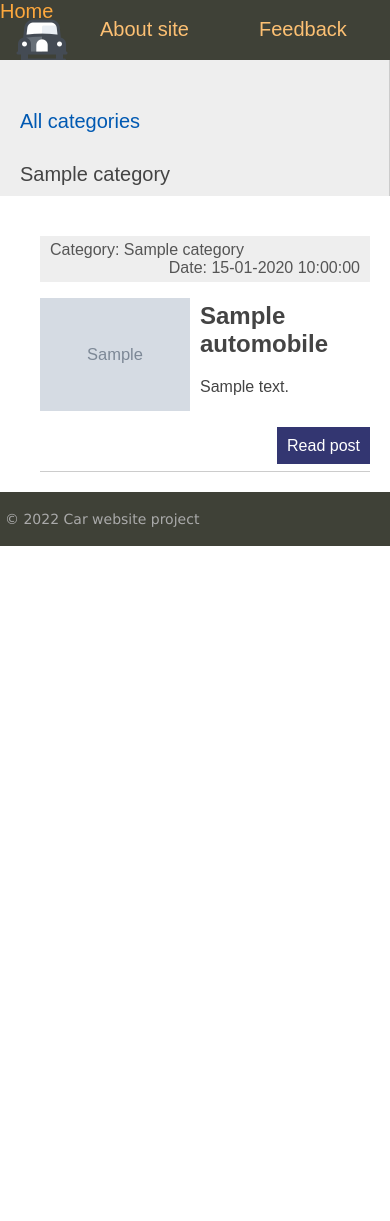
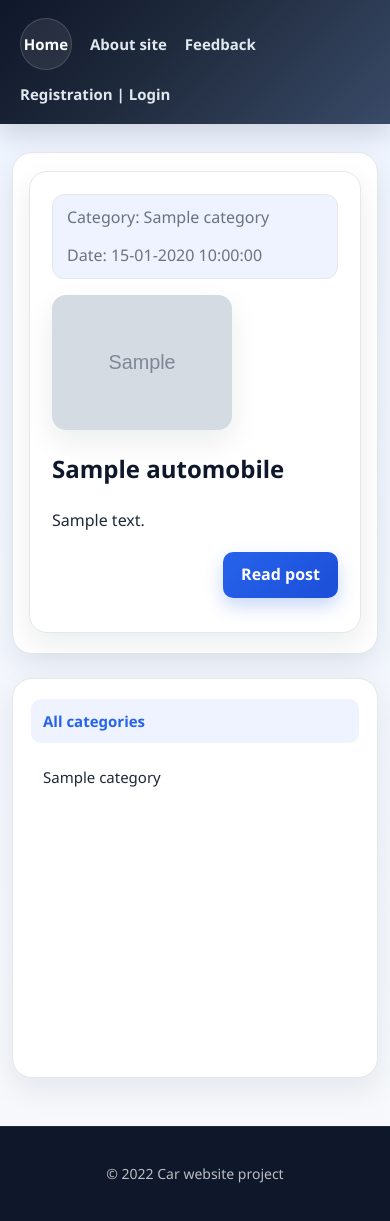
Before and after one commit to ArturIdrisov/about_cars, a Django app: page / in a window 390 px wide. Before the commit the page ends 546 px from the top, so only its background shows below. Run offline with Django 4.2, Linux system fonts and the light colour scheme; tables that the repository leaves empty hold one stand-in row (values such as "Sample post"); grey boxes marked "Sample" are stand-in pictures.

Commit message:
Modernize the about_cars site design with a cleaner UI/UX and responsive layout.

```diff
--- a/cars/automobile/static/automobile/css/style.css
+++ b/cars/automobile/static/automobile/css/style.css
@@ -1,392 +1,376 @@
+:root {
+    --bg: #f4f7fb;
+    --panel: #ffffff;
+    --panel-soft: #eef3ff;
+    --text: #1f2937;
+    --muted: #6b7280;
+    --primary: #0f172a;
+    --primary-2: #2563eb;
+    --accent: #f59e0b;
+    --border: #e5e7eb;
+    --shadow: 0 12px 30px rgba(15, 23, 42, 0.08);
+}
+
+* {
+    box-sizing: border-box;
+}
+
 html, body {
-	font-family: 'Arial';
     margin: 0;
     padding: 0;
-	height: 100%;
+    min-height: 100%;
     width: 100%;
-	color: #444;
+    font-family: 'Segoe UI', Tahoma, Geneva, Verdana, sans-serif;
+    background: linear-gradient(180deg, #eef4ff 0%, #f7f9fc 100%);
+    color: var(--text);
+}
+
+body {
+    line-height: 1.6;
 }
 
 a {
-	color: #0059b2;
+    color: var(--primary-2);
+    text-decoration: none;
+    transition: color 0.2s ease;
+}
+
+a:hover {
+    color: #1d4ed8;
     text-decoration: none;
 }
-a:hover {
-	color: #CC0000;
-	text-decoration: underline;
+
+img {
+    max-width: 100%;
+    height: auto;
+    display: block;
 }
 
-img {max-width: 600px; height: auto;}
-
 img.img-article-left {
-	max-width: 300px;
-	height: auto;
+    max-width: 260px;
     float: left;
-	padding: 0 10px 10px 0;
+    margin: 0 18px 16px 0;
+    border-radius: 14px;
+    box-shadow: var(--shadow);
 }
 
 img.img-article-left.thumb {
-	max-width: 150px;
-	height: auto;
+    max-width: 180px;
 }
 
 p.link-read-post {
+    margin-top: 18px;
     text-align: right;
 }
+
 p.link-read-post a {
-	padding: 10px;
-	min-width: 100px;
-	background: #333671;
+    display: inline-block;
+    padding: 10px 18px;
+    border-radius: 10px;
+    background: linear-gradient(135deg, var(--primary-2), #1d4ed8);
+    color: #ffffff;
+    font-weight: 600;
+    box-shadow: 0 8px 18px rgba(37, 99, 235, 0.25);
+}
+
+p.link-read-post a:hover {
     color: #fff;
-	text-decoration: none;
+    transform: translateY(-1px);
 }
 
 div.article-panel {
-    background: #eee;
-    padding: 5px 10px 5px 10px;
-    box-sizing: border-box;
-    overflow: hidden;
-    color: #555;
+    display: flex;
+    align-items: center;
+    justify-content: space-between;
+    gap: 12px;
+    background: var(--panel-soft);
+    border: 1px solid var(--border);
+    border-radius: 12px;
+    padding: 10px 14px;
+    color: var(--muted);
+    margin-bottom: 14px;
 }
-div.article-panel p.first {
+
+div.article-panel p {
     margin: 0;
-    float: left;
-}
-div.article-panel p.last {
-    margin: 0;
-    float: right;
 }
 
 ul.list-articles {
     list-style: none;
     margin: 0;
     padding: 0;
-}
-ul.list-articles li {
-	border-bottom: 1px solid #ccc;
+    display: grid;
+    gap: 22px;
 }
 
-.table-page {
-	width: 100%;
-	height: 100%;
-	vertical-align: top;
+ul.list-articles li {
+    background: var(--panel);
+    border: 1px solid var(--border);
+    border-radius: 18px;
+    padding: 22px 22px 18px;
+    box-shadow: var(--shadow);
 }
-.table-page tr {height: 100%;}
 
-.clear {clear: both;}
+ul.list-articles li.article-item {
+    overflow: hidden;
+}
+
+.clear {
+    clear: both;
+}
 
 .header {
-	background: #3F4137;
-	height: 60px;
-}
-
-.logo {
-	background: url('../images/icons8.png') no-repeat 10px;
-	width: 70px;
-	height: 60px;
+    background: linear-gradient(135deg, #0f172a, #1e293b 40%, #394a67);
+    box-shadow: 0 10px 25px rgba(15, 23, 42, 0.15);
+    position: sticky;
+    top: 0;
+    z-index: 10;
 }
 
 ul.mainmenu {
     list-style: none;
+    margin: 0 auto;
+    padding: 0 24px;
+    height: 72px;
+    max-width: 1400px;
+    display: flex;
+    align-items: center;
+    gap: 22px;
+    color: #e5eefb;
+    font-size: 15px;
+    font-weight: 600;
+}
+
+ul.mainmenu li {
     margin: 0;
+}
+
+ul.mainmenu li.logo {
+    margin-right: auto;
     padding: 0;
-	height: 60px;
-	color: #fdc073;
-	font-size: 20px;
-	overflow: hidden;
 }
-ul.mainmenu li {
-	float: left;
-	margin: 18px 40px 0 30px;
+
+ul.mainmenu li.logo a {
+    display: inline-flex;
+    align-items: center;
+    justify-content: center;
+    width: 52px;
+    height: 52px;
+    border-radius: 50%;
+    background: rgba(255, 255, 255, 0.08);
+    border: 1px solid rgba(255, 255, 255, 0.15);
+    color: #fff;
+    font-weight: 700;
 }
-ul.mainmenu li.logo {margin: 0;}
-ul.mainmenu li.last {float: right;}
+
+ul.mainmenu li.last {
+    margin-left: auto;
+    color: #dbeafe;
+}
 
 ul.mainmenu li a {
-	color: #fdc073;
+    color: #e2e8f0;
     text-decoration: none;
-}
-ul.mainmenu li a:hover {
-	color: #FDA83D;
+    transition: color 0.2s ease;
 }
 
-.panelitems {
-	text-align: center;
+ul.mainmenu li a:hover {
+    color: #fbbf24;
 }
 
-ul.langitem {
-	list-style: none;
-	display: inline-block;
-	margin: 30px;
-	padding: 0;
-	max-width: 300px
-}
-ul.langitem li {
-	margin: 10px 0 0 0;
-	width: 100%;
-}
-ul.langitem li.image {
-	margin: 0;
-	text-align: center;
-	width: 100%;
-	height: 250px;
-	overflow: hidden;
-}
-ul.langitem li.descr {
-	color: #777;
-	height: 170px;
-	overflow: hidden;
-}
-ul.langitem li a {
-	color: #fdc073;
-	text-decoration: none;
-	font-size: 20px;
-}
-ul.langitem li a:hover {
-	color: #FDA83D;
-}
-div.button {
-	background: #3F4137;
-	max-width: 200px;
-	margin: 0 auto;
-	padding: 5px 20px 5px 20px;
-	border-radius: 10px;
-	font-size: 20px;
-}
-
-.table-content {
-	width: 100%;
-	min-height: 100%;
-	height: 100%;
+.content-wrapper {
+    max-width: 1400px;
+    margin: 28px auto;
+    padding: 0 20px 30px;
+    display: grid;
+    grid-template-columns: 280px minmax(0, 1fr);
+    gap: 24px;
+    align-items: start;
 }
 
 .left-chapters {
+    background: var(--panel);
+    border: 1px solid var(--border);
+    border-radius: 20px;
+    box-shadow: var(--shadow);
+    min-height: 400px;
+}
+
+.left-chapters ul {
+    list-style: none;
     margin: 0;
-	background: #eee;
-	border-right: 1px solid #ccc;
-	min-height: 100%;
+    padding: 20px 18px;
+    font-size: 15px;
 }
-.left-chapters ul {
-	width: 230px;
-	min-height: 100%;
-	margin: 0;
-	padding: 20px 10px 10px 20px;
-	list-style: none;
-	font-size: 20px;
+
+.left-chapters ul li {
+    margin: 0 0 12px;
+    padding: 10px 12px;
+    border-radius: 10px;
+    color: var(--text);
+    transition: background 0.2s ease;
 }
-.left-chapters ul li {
-	margin: 30px 0 0 0;
-	color: #999;
+
+.left-chapters ul li.selected {
+    background: var(--panel-soft);
+    color: var(--primary-2);
+    font-weight: 700;
 }
-.left-chapters ul li.selected {color: #0059b2; }
+
 .left-chapters ul li a {
-	color: #444;
+    display: block;
+    color: var(--text);
     text-decoration: none;
 }
-.left-chapters ul li a:hover { color: #CC0000; }
-.left-chapters ul li.share {margin: 60px 0 0 0;}
-.left-chapters ul li.share p {margin: 30px 0 30px 0;}
-.left-chapters ul li.share a {
-	display: inline-block;
-	width: 40px;
-	height: 40px;
-	margin: 0 20px 0 0;
+
+.left-chapters ul li a:hover {
+    color: var(--primary-2);
 }
-.left-chapters ul li.share a.share-yt {
-	width: 100%;
-	height: 30px;
-	background: url('../images/share_yt.png') no-repeat 0 0
-}
-.left-chapters ul li.share a.share-yt:hover {
-	width: 100%;
-	height: 30px;
-	background: url('../images/share_yt.png') no-repeat 0 -30px
+
+.left-chapters ul li.share {
+    margin-top: 24px;
+    padding-top: 14px;
+    border-top: 1px solid var(--border);
 }
 
 .content {
-	padding: 40px 20px 20px 40px;
-	width: 100%;
-	box-sizing: border-box;
+    background: var(--panel);
+    border: 1px solid var(--border);
+    border-radius: 20px;
+    box-shadow: var(--shadow);
+    padding: 24px 28px 30px;
+    min-height: 400px;
 }
 
-ul.breadcrumbs {
-	margin: 0;
-	padding: 0;
-	list-style: none;
-	font-size: 20px;
-	font-family: Sans-serif, Arial, Tahoma;
-}
-ul.breadcrumbs li {
-	display: inline-block;
-}
-ul.breadcrumbs li a {
-	color: #0059b2;
-	text-decoration: none;
-}
-ul.breadcrumbs li a:hover { color: #CC0000; }
-ul.breadcrumbs li:after{
-	padding: 0 10px 0 10px;
-	content: "\2192";
-}
-ul.breadcrumbs li.last:after {content: "";}
-
-ul.control {
-	margin: 0;
-	padding: 60px 0 0 0;
-	list-style: none;
-	font-family: Sans-serif, Arial, Tahoma;
+.content-text {
+    margin-top: 20px;
+    color: var(--text);
     font-size: 18px;
-	width: 100%;
-}
-ul.control li {	float: left; padding: 0 0 0 10px;}
-ul.control li.first:before {content: "\2190"; padding: 0 10px 0 0;}
-ul.control li.last {float: right; padding: 0 40px 0 0;}
-ul.control li.last:after {content: "\2192"; padding: 0 0 0 10px;}
-ul.control li a { color: #0059b2; text-decoration: none; }
-ul.control li a:hover { color: #CC0000; }
-
-ul.content-table {
-	margin: 0;
-	padding: 60px 0 0 30px;
-	list-style: none;
-	font-family: Sans-serif, Arial, Tahoma;
-	font-size: 28px;
-}
-ul.content-table li {
-	margin: 0 0 40px 0;
-}
-ul.content-table li a {
-	color: #BB5715;
-	text-decoration: none;
-}
-ul.content-table li a:hover {color: #F0711C;}
-
-.content-text {
-	margin: 60px 0 0 30px;
-	color: #000;
-	font-size: 20px;
-	font-family: Yandex Sans Display Light;
-}
-.content-text h1 {font-size: 32px;}
-
-ul.lang-list {
-	list-style: none;
-	margin: 0;
-	padding: 14px 0 0 0;
-	background: #3F4137;
-	width: 100%;
-	height: 50px;
-	border-top: 1px solid #959A82;
-	box-sizing: border-box;
-	font-size: 18px;
-	font-family: Sans-serif, Arial, Tahoma;
-}
-ul.lang-list li {
-	display: inline-block;
-	margin-left: 40px;
-}
-ul.lang-list li.selected {color: #fdc073; border-bottom: 1px solid #fdc073;}
-ul.lang-list li a {
-	color: #eee;
-	text-decoration: none;
-}
-ul.lang-list li a:hover {color: #fdc073;}
-
-.topic-subject .topic-line {
-	border-bottom: 1px solid #CC0000;
-	margin-top: -16px;
 }
 
-.topic-subject .topic-text {
-	display: inline-block;
-	font-size: 28px;
-	color: #777;
-	padding: 0 10px 0 10px;
-	margin-left: 30px;
-	background: #fff;
-	font-family: Sans-serif, Arial, Tahoma;
-}
-
-.list-topic {
-	margin: 40px 0 60px 0;
-	font-family: Sans-serif, Arial, Tahoma;
-}
-.list-topic p {
-	margin: 0;
-	font-size: 28px;
-}
-.list-topic ol {
-	columns: 2;
-	-webkit-columns: 2;
-	column-gap: 40px;
-}
-.list-topic ol li {
-	display: list-item;
-	margin: 10px 10px 0 0px;
-	padding: 0 0 0 10px;
-}
-.list-topic ol li a {
-	color: #0059b2;
-	text-decoration: none;
-}
-.list-topic ol li a:hover {color: #CC0000;}
-
-.highlight {
-	max-width: 350px;
-	padding: 0 10px 0 10px;
-	margin: 0;
-	overflow: auto;
-	overflow-y: hidden;
-	background: #f0f0f0;
-}
-.highlight p { margin: 0; }
-.highlight .block {
-	width: 100%;
-	margin: 0;
-}
-.highlight .block p { margin: 0; }
-
-.quote {
-	background: url('../images/blockquote.png') no-repeat 0 10px;
-	padding: 5px 5px 5px 70px;
-	font-family: Sans-serif, Arial, Tahoma;
-	font-style: italic;
+.content h1,
+.content h2,
+.content h3 {
+    color: var(--primary);
 }
 
 #footer {
-	box-sizing: border-box;
-
-	background: #3F4137;
-	padding: 5px;
-	color: #aaa;
+    background: #0f172a;
+    color: rgba(255,255,255,0.72);
+    padding: 22px 30px;
+    text-align: center;
     font-size: 14px;
-	font-family: Verdana, Geneva, Arial, Helvetica;
-	text-align: left;
-	overflow: hidden;
-}
-#footer a {
-	text-decoration: underline;
-	color: #aaa;
+    border-top: 1px solid rgba(255,255,255,0.08);
 }
 
 .form-input {
-    width: 300px;
+    width: min(100%, 320px);
+    padding: 10px 12px;
+    border: 1px solid var(--border);
+    border-radius: 10px;
     font-size: 16px;
+    background: #fff;
+}
+
+.form-input:focus {
+    outline: 2px solid rgba(37, 99, 235, 0.18);
+    border-color: var(--primary-2);
 }
 
 .form-label {
     display: inline-block;
     min-width: 150px;
     vertical-align: top;
+    color: var(--text);
+    font-weight: 600;
+}
+
+form {
+    display: grid;
+    gap: 12px;
+}
+
+form p {
+    margin: 0;
+}
+
+button,
+input[type="submit"] {
+    appearance: none;
+    border: none;
+    border-radius: 10px;
+    background: linear-gradient(135deg, var(--primary-2), #1d4ed8);
+    color: white;
+    padding: 11px 18px;
+    font-size: 16px;
+    font-weight: 600;
+    cursor: pointer;
+    box-shadow: 0 10px 20px rgba(37, 99, 235, 0.2);
+}
+
+button:hover,
+input[type="submit"]:hover {
+    opacity: 0.95;
+}
+
+.form_error,
+.form-error {
+    color: #b91c1c;
+    font-size: 14px;
 }
 
 .form-error ul {
     list-style: none;
     padding: 0;
-    color: #CC0000;
+    margin: 0;
 }
 
-.form-button {
-    min-width: 200px;
-    font-size: 16px;
+@media (max-width: 900px) {
+    .content-wrapper {
+        grid-template-columns: 1fr;
     }
+
+    .left-chapters {
+        order: 2;
+    }
+
+    .content {
+        order: 1;
+    }
+
+    ul.mainmenu {
+        flex-wrap: wrap;
+        height: auto;
+        padding: 18px 20px;
+        gap: 12px 18px;
+    }
+
+    ul.mainmenu li.logo {
+        margin-right: 0;
+    }
+
+    ul.mainmenu li.last {
+        margin-left: 0;
+    }
+}
+
+@media (max-width: 560px) {
+    .content {
+        padding: 18px 16px 20px;
+    }
+
+    .content-wrapper {
+        padding: 0 12px 20px;
+    }
+
+    div.article-panel {
+        flex-direction: column;
+        align-items: flex-start;
+    }
+
+    img.img-article-left {
+        float: none;
+        max-width: 100%;
+        margin: 0 0 12px;
+    }
+}
```
Lines whose indentation alone changed are shown as unchanged.
